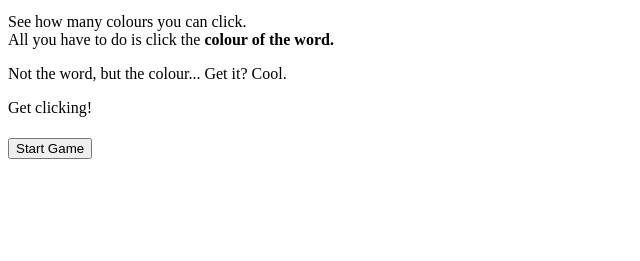
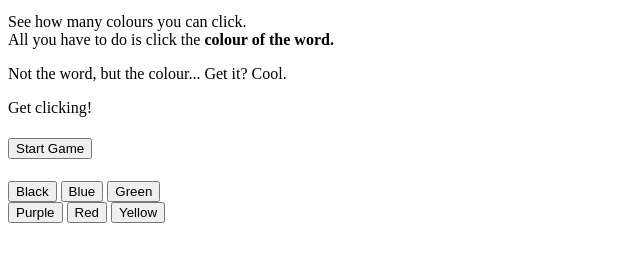
Before and after one commit to jimmi-meredith/Click-The-Colour, a plain HTML site: page index.html in a window 1280 px wide. Shown: the part 101-362 px from the top of the page, without its empty margins (0-640 px from the left). Drawn offline with Linux system fonts and the light colour scheme.

Commit message:
Add colour buttons to game

```diff
--- a/index.html
+++ b/index.html
@@ -36,6 +36,18 @@
     <div id="final-score">
       <h1 id="score"></h1>
     </div>
+    <div id="colour-buttons" class="container-buttons">
+      <div class="buttons">
+        <button id="black" class="colour-button" name="black">Black</button>
+        <button id="blue" class="colour-button" name="blue">Blue</button>
+        <button id="green" class="colour-button" name="green">Green</button>
+      </div>
+      <div class="buttons">
+        <button id="purple" class="colour-button" name="purple">Purple</button>
+        <button id="red" class="colour-button" name="red">Red</button>
+        <button id="yellow" class="colour-button" name="yellow">Yellow</button>
+      </div>
+    </div>
   </div>
 </body>
 
```
